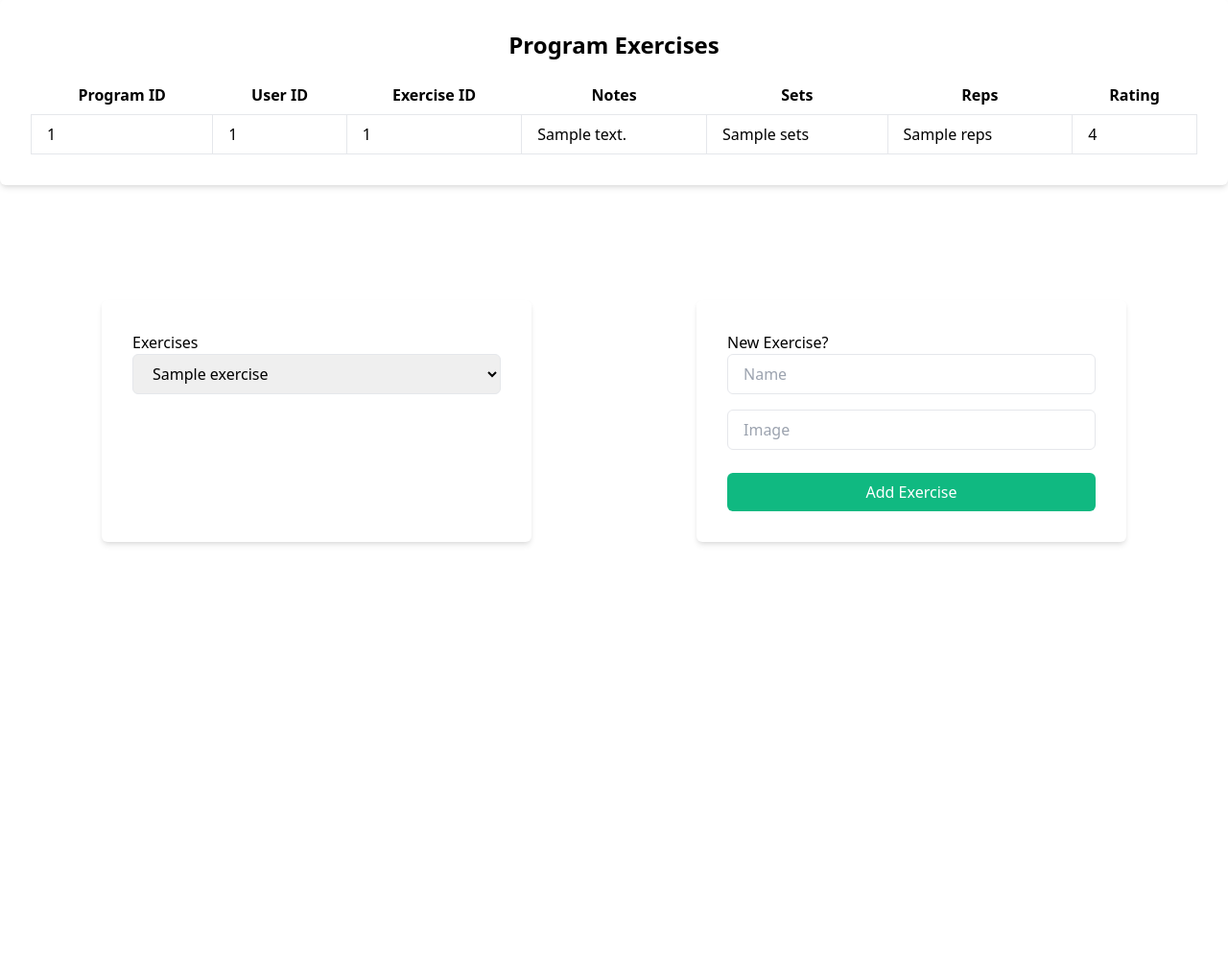
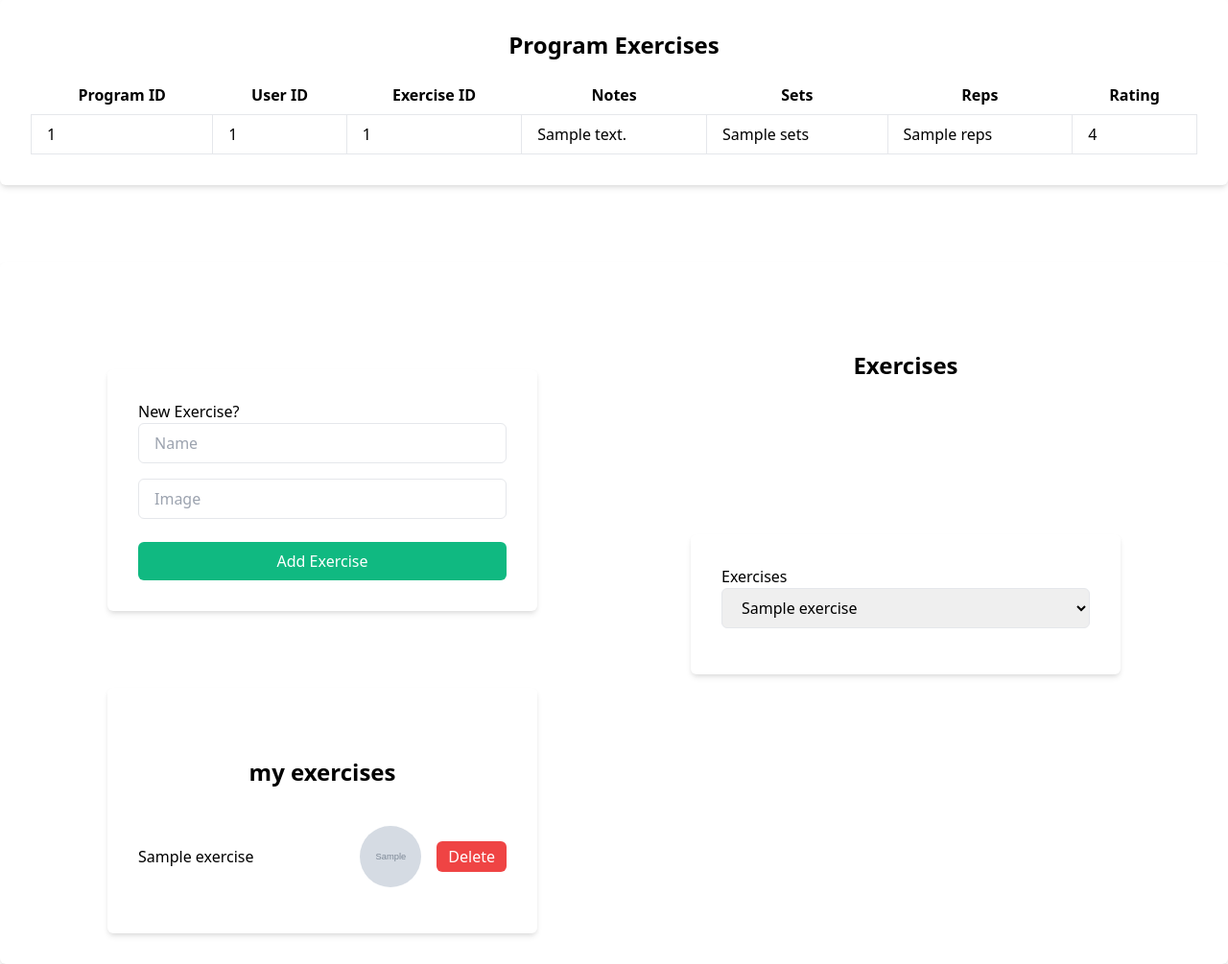
Before and after one commit to wells1989/Python-Flask-rehab_tracker, a Flask app: template templates/program_page.html in a window 1280 px wide. Shown: the part 677-1682 px from the top of the page at 96% size. Before the commit the page ends 1245 px from the top, so only its background shows below. Run offline with Flask 3, Linux system fonts and the light colour scheme; the template is opened without the code that fills it: most values are stand-ins (such as "Sample title", 1, 10 or a date in 2020); grey boxes marked "Sample" are stand-in pictures.

Commit message:
delete form set up

```diff
--- a/app.py
+++ b/app.py
@@ -228,6 +228,24 @@ def exercises():
         except:
             return "error occurred", 400
 
+"""
+# viewing a users exercises (to allow deletion or editing ...)
+@app.route('/exercises/user/<int:creator_id>', methods=["GET"])
+def view_users_exercises(creator_id):
+    logged_in_user = session.get('logged_in_user')
+    if not logged_in_user:
+        return render_template("not_authorised.html")
+
+    try:
+        users_exercises, status_code = db_block(view_users_exercises, logged_in_user)
+
+        if status_code != 200:
+            return 'issue getting exercises', status_code
+        else:
+            return jsonify(f'result: {users_exercises}')
+    except:
+        return "error", 400
+"""
 
 # individual exercise routes (selecting, updating or deleting)
 @app.route('/exercises/<int:id>', methods=["GET", "PUT", "DELETE"])
@@ -307,12 +325,16 @@ def user_program(user_id, program_id):
 
         exercises, e_status_code = db_block(view_all_exercises)
 
+        users_exercises, ue_status_code = db_block(view_users_exercises, logged_in_user)
+        if ue_status_code == 401:
+            return render_template("not_authorised.html")
+
         user_agent = request.headers.get('User-Agent', '')
         if 'Postman' in user_agent:
             return program, program_exercises
 
         else:
-            return render_template("program_page.html", program=program, program_exercises=program_exercises, exercises=exercises)
+            return render_template("program_page.html", program=program, program_exercises=program_exercises, exercises=exercises, users_exercises=users_exercises)
     except:
         return redirect("/", code=301)
 
--- a/templates/program_page.html
+++ b/templates/program_page.html
@@ -25,6 +25,7 @@
 
     <div class="container mx-auto mt-20 bg-white p-8 rounded-md shadow-md max-w-xxxl">
         <h2 class="text-center text-2xl font-bold mb-4">Program Exercises</h2>
+        {% if program_exercises != 'No instance found' %}
         <table class="table-auto w-full">
             <thead>
                 <tr>
@@ -51,21 +52,13 @@
                 {% endfor %}
             </tbody>
         </table>
-    </div>
-
-    <!-- exercises section-->
-    <div class="container mx-auto p-5 m-5 flex flex-row flex-wrap">
-        <div class="container mx-auto mt-20 bg-white p-8 rounded-md shadow-md max-w-md">
-            <h2>Exercises</h2>
-            <select class="w-full px-4 py-2 mb-4 border rounded-md" id="exerciseSelect">
-                {% for exercise in exercises %}
-                <option value="{{ exercise.id }}">{{ exercise.name }}</option>
-                {% endfor %}
-            </select>
+        {% endif %}
     </div>
 
 
-        <!-- Add New exercise section -->
+    <div class="container mx-auto flex flex-wrap mt-20 bg-white p-8 rounded-md shadow-md max-w-xxxl">
+        <!-- Add New exercise / view your exercises section -->
+        <div class="w-full sm:w-1/2">
             <div class="container mx-auto mt-20 bg-white p-8 rounded-md shadow-md max-w-md">
                 <h2>New Exercise?</h2>
                 <div id="createExerciseForm">
@@ -76,7 +69,36 @@
                 <button id="addExerciseButton" type="submit" class="w-full bg-green-500 text-white py-2 px-4 rounded-md cursor-pointer mt-2">Add Exercise</button>
             </div>
 
+            <div class="container mx-auto mt-20 bg-white p-8 rounded-md shadow-md max-w-md">
+                <h2 class="text-center text-2xl font-bold p-5 m-5">my exercises</h2>
+                {% for exercise in users_exercises %}
+                <div class="flex items-center mb-4">
+                    <p class="flex-grow">{{ exercise.name }}</p>
+                    <img src="{{ exercise.image }}" alt="{{ exercise.name }}" class="w-16 h-16 object-cover rounded-full mr-4">
+                    <button class="bg-red-500 text-white px-3 py-1 rounded-md">Delete</button>
                 </div>
+                {% endfor %}
+            </div>
+        </div>
+
+        <!-- adding exercise to program -->
+        <div class="w-full sm:w-1/2">
+            <h2 class="text-center text-2xl font-bold p-5 m-10">Exercises</h2>
+            <div class="container mx-auto p-5 m-5 flex flex-row flex-wrap">
+                <div class="container mx-auto mt-20 bg-white p-8 rounded-md shadow-md max-w-md">
+                    <h2>Exercises</h2>
+                    <select class="w-full px-4 py-2 mb-4 border rounded-md" id="exerciseSelect">
+                        {% for exercise in exercises %}
+                        <option value="{{ exercise.id }}">{{ exercise.name }}</option>
+                        {% endfor %}
+                    </select>
+                </div>
+            </div>
+        </div>
+    </div>
+
+
+
 
 
 
```
Also changed, not shown: db.py (+10 -0 lines). Lines whose indentation alone changed are shown as unchanged.
